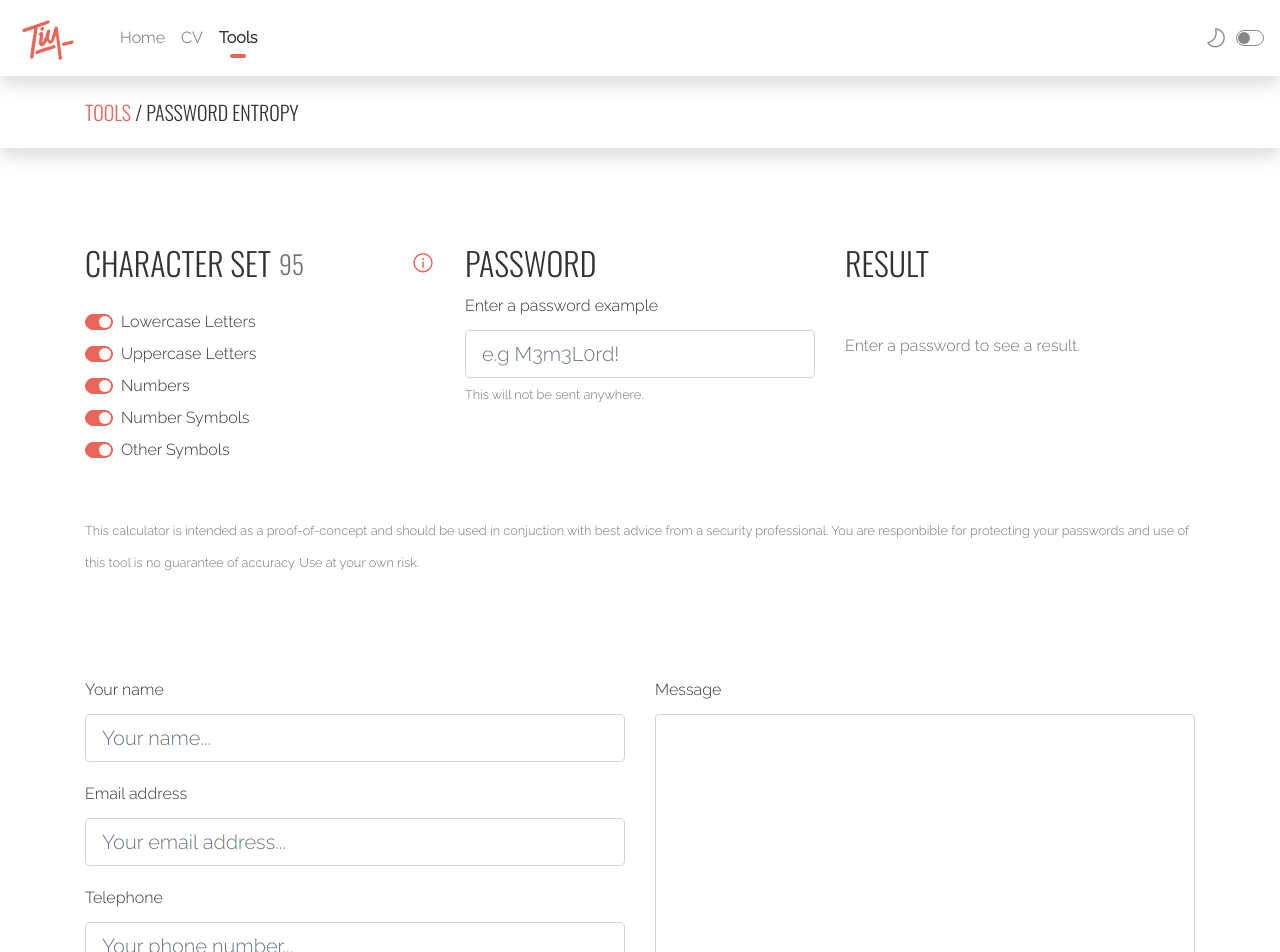
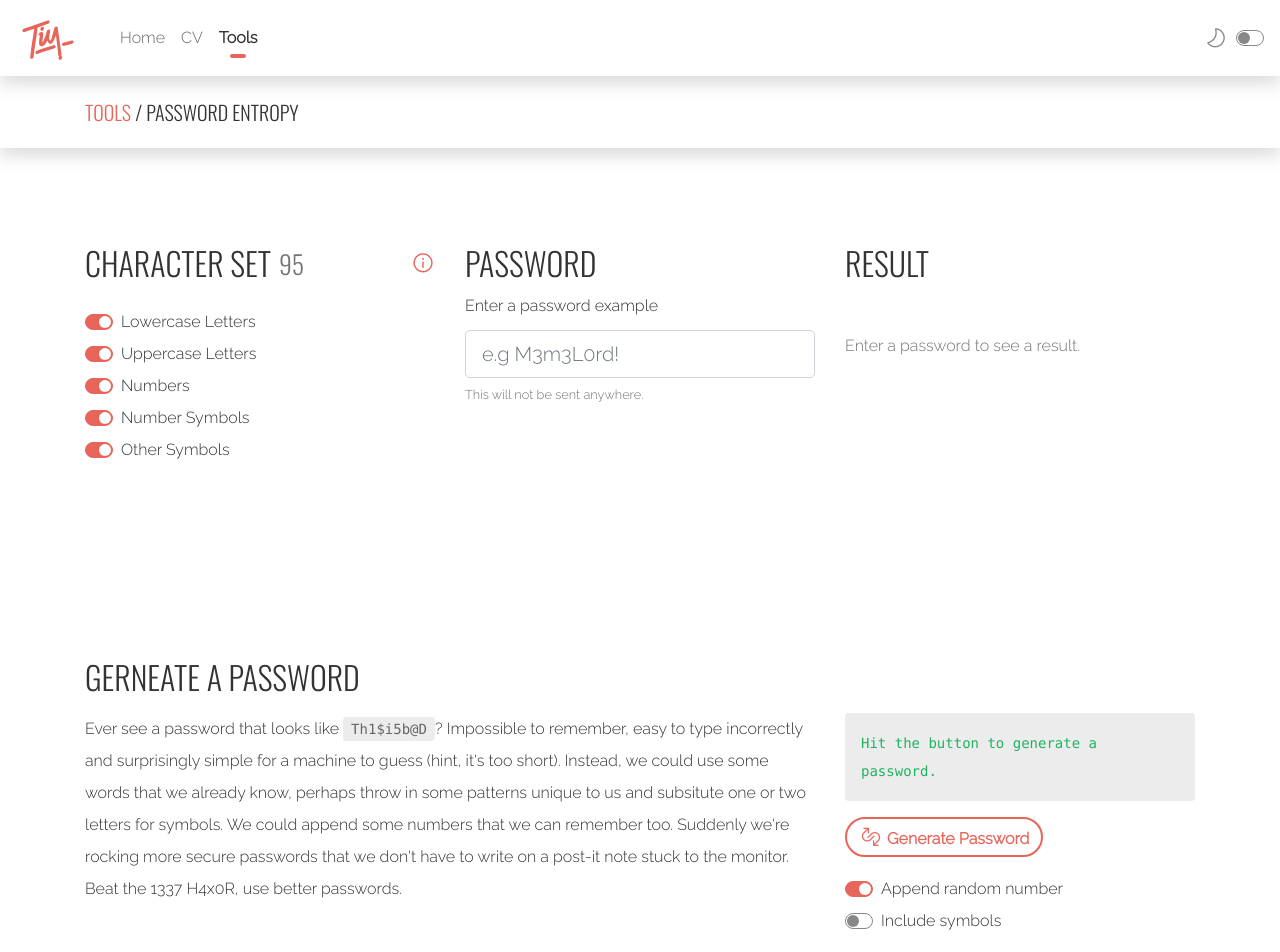
Before and after one commit to idlelimey/tim-cutting, a React (Create React App) app: page /tools/password-entropy in a window 1280 px wide. Shown: the top 952 px of the page. Built offline with nearby package versions, Linux system fonts and the light colour scheme.

Commit message:
Add password generator

```diff
--- a/src/Components/Tools/PasssordEntropy.js
+++ b/src/Components/Tools/PasssordEntropy.js
@@ -2,6 +2,7 @@ import React, { useEffect, useState, useContext } from 'react';
 import { Col, Container, Row, Form, OverlayTrigger, Popover } from 'react-bootstrap';
 import { ThemeContext } from '../../App';
 import ScrollToTop from '../Common/ScrollToTop';
+import PasswordGenerator from './PasswordGenerator';
 import ToolsNav from './ToolsNavigation';
 
 function PasswordEntropy() {
@@ -166,9 +167,12 @@ function PasswordEntropy() {
                         )}
                     </Col>
                 </Row>
-                <Row className="mt-5">
+            </Container>
+            <PasswordGenerator />
+            <Container as="section">
+                <Row>
                     <Col>
-                        <small className="text-muted">This calculator is intended as a proof-of-concept and should be used in conjuction with best advice from a security professional.  You are responbible for protecting your passwords and use of this tool is no guarantee of accuracy.  Use at your own risk.</small>
+                        <small className="text-muted">This entropy calculator and password generator are intended as a proof-of-concept and should be used in conjuction with best advice from a security professional.  You are responbible for protecting your passwords and use of these tools is no guarantee of accuracy or safety online.  Use at your own risk.</small>
                     </Col>
                 </Row>
             </Container>
--- /dev/null
+++ b/src/Components/Tools/PasswordGenerator.js
@@ -0,0 +1,85 @@
+import React, { useState } from 'react';
+import { Button, Col, Container, Row, Form } from 'react-bootstrap';
+
+function PasswordGenerator() {
+    const [generated, setGenerated] = useState('Hit the button to generate a password.');
+    const [appendNum,setAppendNum] = useState(true);
+    const [incSymbols,setIncSymbols] = useState(false);
+
+    const generatePassword = () => {
+        const words = {
+            colours: ['red','orange','yellow','green','blue','indigo','violet','black','white','grey','bronze','silver','gold','amber','amtheyst','azure','emerald','ruby','sapphire','beige','brown','crimson','cyan','pink','purple','teal'],
+            subjects: ['horse','dog','cat','tree','fish','cow','pig','chicken','duck','goat','sheep','bird','robot','android','cyborg','crab','turtle','shark','puppy','kitten','monkey'],
+            verbs: ['jumps','climbs','punches','cleans','washes','scrubs','leaps','vaults','smashes','rides','says','shouts','mutters','yells','brushes','strokes','types','writes','pens'],
+            objects: ['gate','house','building','hotel','shop','fence','leaves','boats','cars','trucks','windows','phone','xbox','computer','television','toilet','biscuits','coffee']
+        }
+
+        const capitalizeFirstLetter = (string) => {
+            return string[0].toUpperCase() + string.slice(1);
+        }
+
+        let pw = [],
+            fw = '';
+        pw.push(words.colours[Math.floor(Math.random() * words.colours.length)]);
+        pw.push(words.subjects[Math.floor(Math.random() * words.subjects.length)]);
+        pw.push(words.verbs[Math.floor(Math.random() * words.verbs.length)]);
+        pw.push(words.objects[Math.floor(Math.random() * words.objects.length)]);
+        if(incSymbols){
+            let n = Math.floor(Math.random() * pw.length),
+                w = pw[n];
+            if (w.includes('i')) w = w.replace('i', '!');
+            else if(w.includes('a')) w = w.replace('a', '@');
+            else if(w.includes('e')) w = w.replace('e', '£');
+            else if(w.includes('s')) w = w.replace('s', '$');
+            else if(w.includes('o')) w = w.replace('o', '()');
+            pw[n] = w;
+        }
+
+        pw.forEach((n) => {
+            fw += capitalizeFirstLetter(n);
+        });
+        if(appendNum){
+            fw += ('' + Math.floor(Math.random() * 1000)).padStart(4,0);
+        }
+        setGenerated(fw);
+    }
+
+    return (
+        <Container as="section">
+            <Row>
+                <Col xs={1} lg={8}>
+                    <h2 className="mb-3">Gerneate a Password</h2>
+                    <p>Ever see a password that looks like <code>Th1$i5b@D</code>? Impossible to remember, easy to type incorrectly and surprisingly simple for a machine to guess (hint, it&apos;s too short). Instead, we could use some words that we already know, perhaps throw in some patterns unique to us and subsitute one or two letters for symbols. We could append some numbers that we can remember too. Suddenly we&apos;re rocking more secure passwords that we don&apos;t have to write on a post-it note stuck to the monitor. Beat the 1337 H4x0R, use better passwords.</p>
+                </Col>
+                <Col xs={1} lg={4}>
+                    <h2 className="mb-3">&nbsp;</h2>
+                    <code className="d-block p-3 text-success mb-3">{generated}</code>
+                    <Button
+                        onClick={generatePassword}
+                        variant="outline-primary"
+                        className="mb-3"
+                    ><i className="icon-shuffle size-2 font-weight-normal"></i> Generate Password</Button>
+
+                    <Form.Group controlId="appNum-switch" className="m-0">
+                        <Form.Switch
+                            label="Append random number"
+                            checked={appendNum}
+                            onChange={() => setAppendNum(!appendNum)}
+                        />
+                    </Form.Group>
+
+                    <Form.Group controlId="incSym-switch" className="m-0">
+                        <Form.Switch
+                            label="Include symbols"
+                            checked={incSymbols}
+                            onChange={() => setIncSymbols(!incSymbols)}
+                        />
+                    </Form.Group>
+                </Col>
+            </Row>
+        </Container>
+
+    );
+}
+
+export default PasswordGenerator;
```
